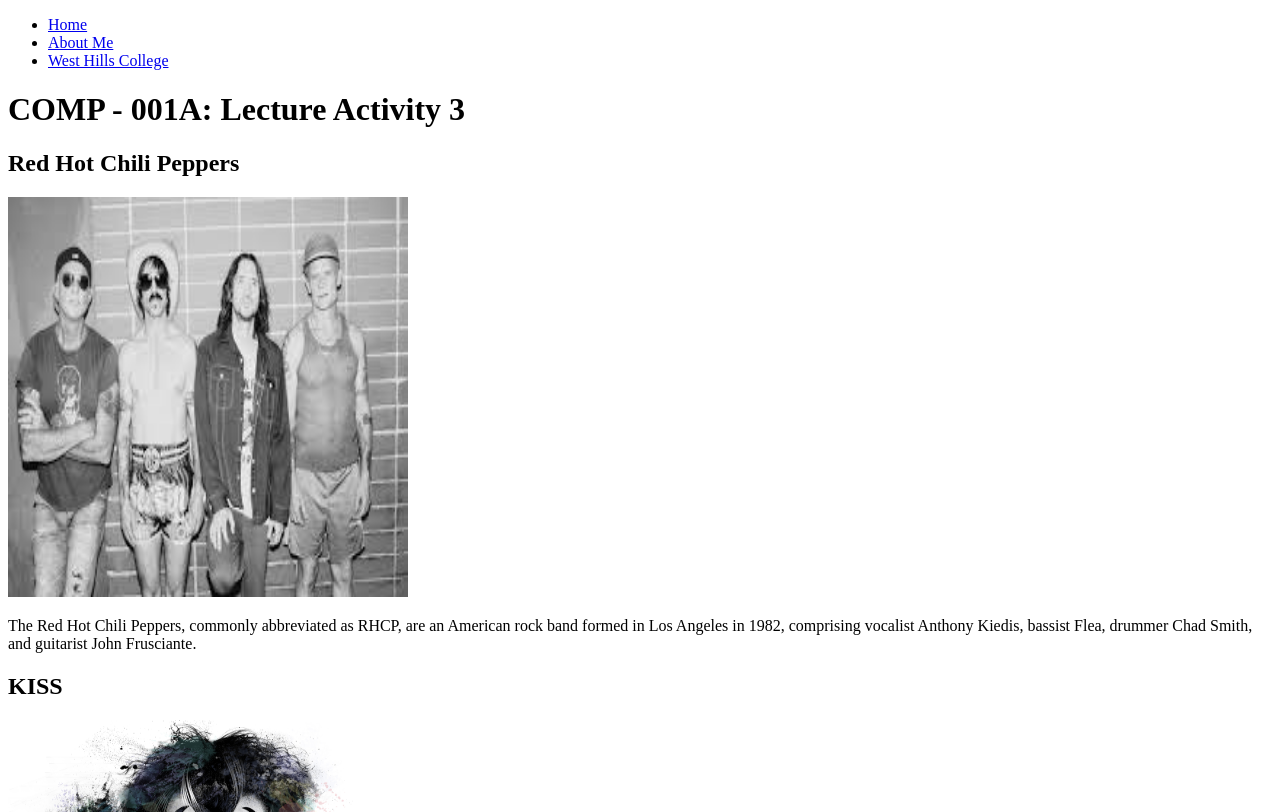
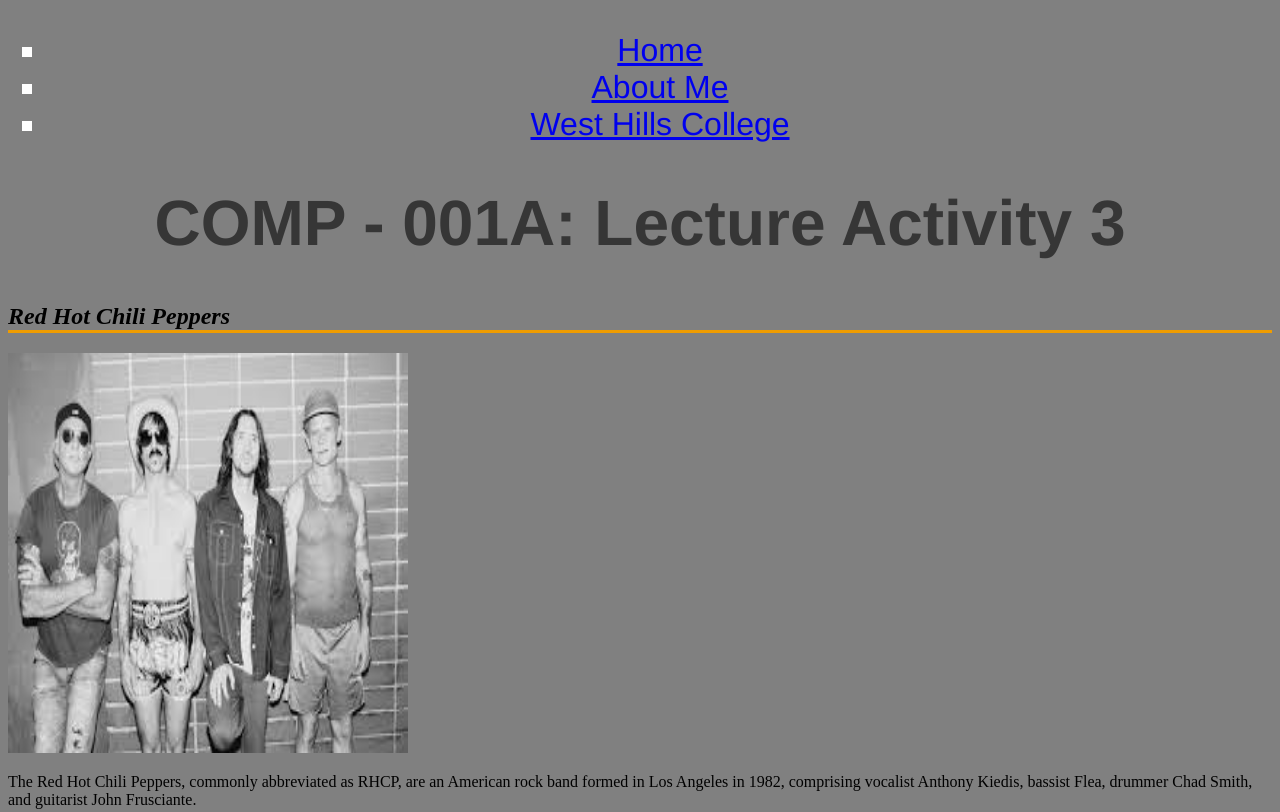
Before and after one commit to Jovonijohnson/COMP1A.Lecture.activity3, a plain HTML site: page index.html in a window 1280 px wide. Shown: the top 812 px of the page. Drawn offline with Linux system fonts and the light colour scheme.

Commit message:
Added css

```diff
--- a/index.html
+++ b/index.html
@@ -3,6 +3,8 @@
 <head>
     <meta charset="UTF-8">
     <meta name="viewport" content="width=device-width, initial-scale=1.0">
+    <link rel="stylesheet" href="main.css">
+    <link rel="favicon" href="favicon-1.ico">
     <title>
         Jovoni Johnson
     </title>
--- a/main.css
+++ b/main.css
@@ -4,14 +4,14 @@
 */
 /* Adjust style for body */
 header  {
-    background-color: rgb(9, 9, 9);
+    background-color: white(9, 9, 9);
     color: white;
     text-align: center;
     font-size: xx-large;
     font-family: 'Franklin Gothic Medium', 'Arial Narrow', Arial, sans-serif;
 }
 body {
-    background-color: yellow
+    background-color: gray
 }
 
 /* Adjust style for h1 */
```
